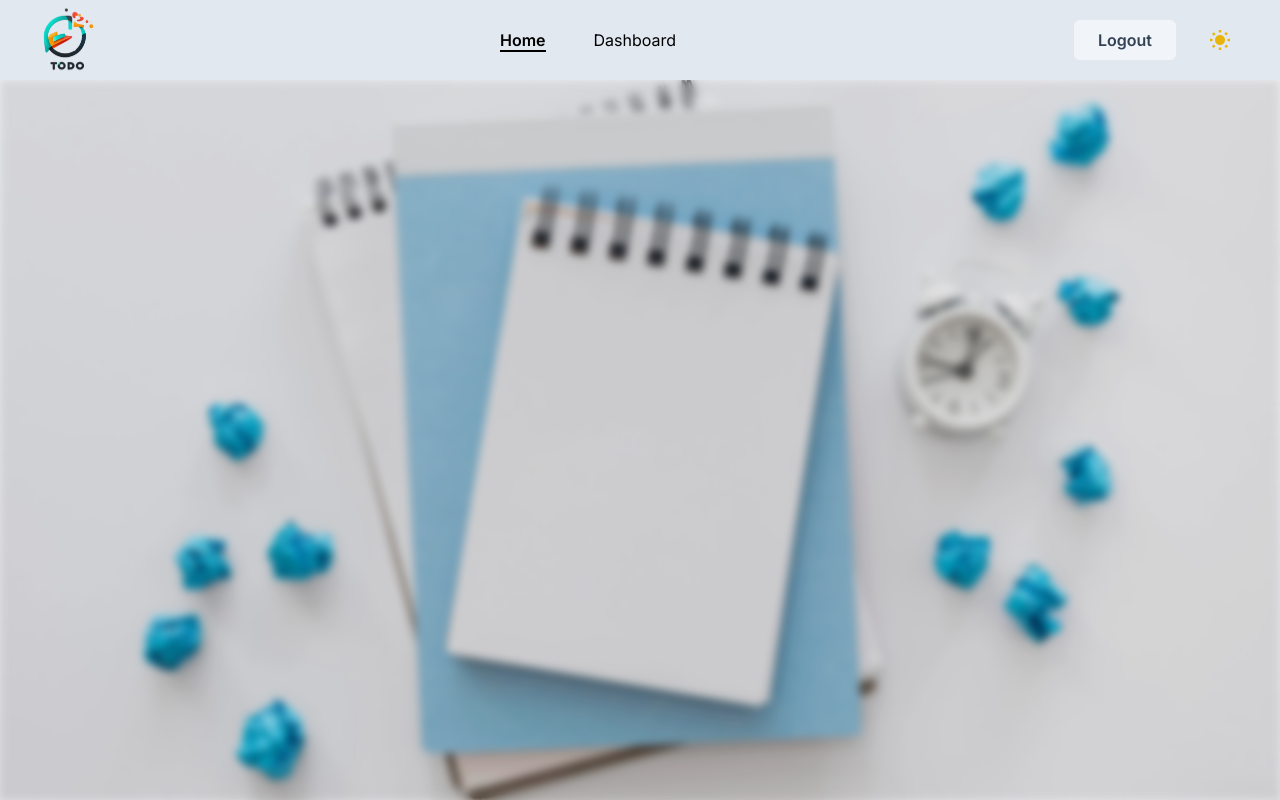
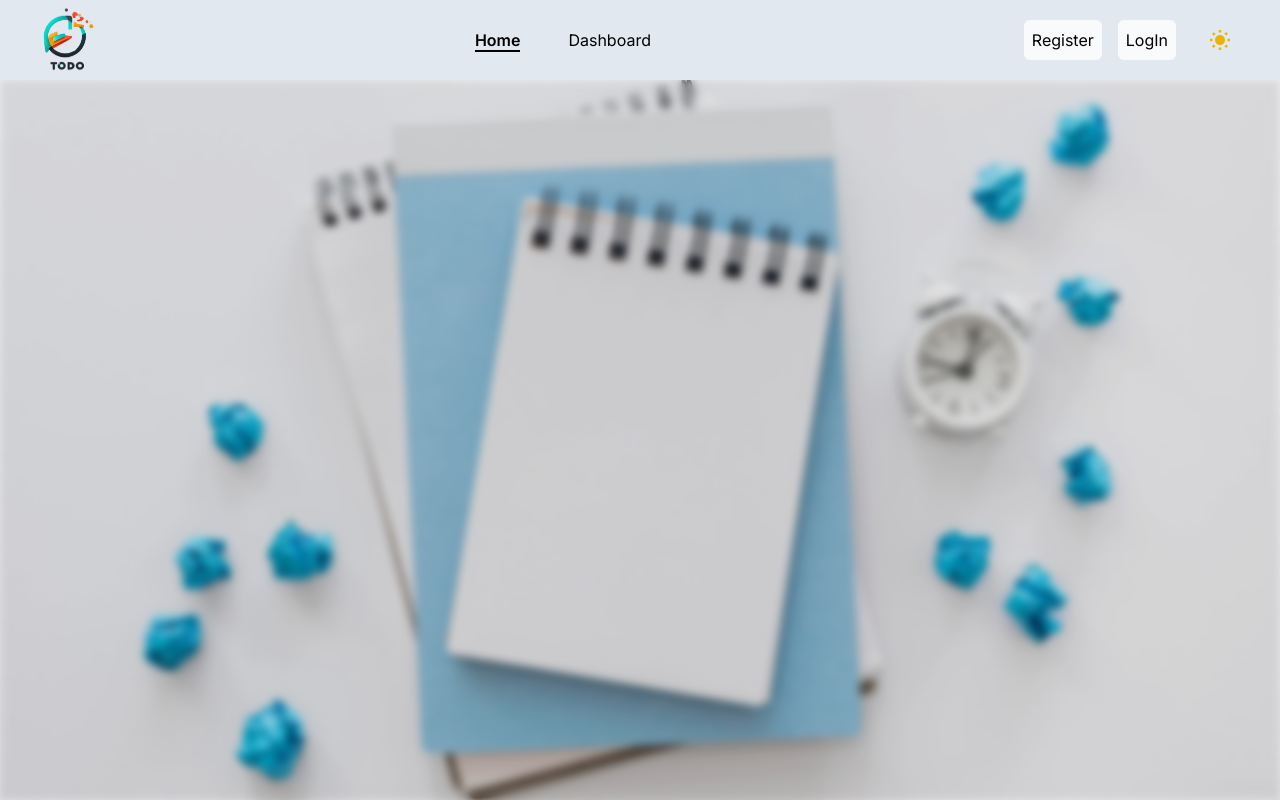
Before and after one commit to abdelrhman-shibl44/todo-app-MERN-stack, a Next.js app in the folder frontend/: page / in a window 1280 px wide. Built offline with nearby package versions, Linux system fonts and the light colour scheme.

Commit message:
add right check from redux for auth-lilnks

```diff
--- a/frontend/src/app/page.tsx
+++ b/frontend/src/app/page.tsx
@@ -1,4 +1,5 @@
 import Image from "next/image";
+
 export default function Home() {
   return (
     <section className="min-h-[calc(100vh-var(--nav-h))] items-center justify-center relative">
--- a/frontend/src/components/Navbar/AuthLinks.tsx
+++ b/frontend/src/components/Navbar/AuthLinks.tsx
@@ -1,44 +1,38 @@
 import Link from "next/link";
 import React, { useState } from "react";
 import Button from "../ui-controls/Button";
+import { useDispatch, useSelector } from "react-redux";
+import { AppDispatch, RootState } from "../../app/redux/store";
+import { logOut } from "@/app/redux/features/auth-slice";
 
 type AuthLinksProps = {
   setSidebarOpen: React.Dispatch<React.SetStateAction<boolean>>;
 };
+const AuthLinks = ({ setSidebarOpen }: AuthLinksProps) => {
+  const dispatch = useDispatch<AppDispatch>();
+  const { isAuth } = useSelector((state: RootState) => state.auth);
 
-const AuthLinks = ({ setSidebarOpen }: AuthLinksProps) => {
-  const [loading, setLoading] = useState(false);
-  const user = true;
-  const handleLogout = async () => {
-    try {
-      setLoading(true);
-    } catch (err: any) {
-      console.log(err);
-      setLoading(false);
-    }
+  const handleLogout = () => {
+    dispatch(logOut());
   };
+
   return (
     <div className="flex gap-4">
-      {user ? (
-        <Button
-          disabled={loading}
-          isFormLoading={loading}
-          onClick={handleLogout}
-          text="Logout"
-        />
+      {isAuth ? (
+        <Button onClick={handleLogout} text="Logout" />
       ) : (
         <>
           <Link
             onClick={() => setSidebarOpen(false)}
             className="bg-slate-50 dark:bg-slate-900 hover:border-t-2 border-orange-500 md:p-2 rounded-md"
-            href={"/Auth/register"}
+            href={"/auth/register"}
           >
             Register
           </Link>
           <Link
             onClick={() => setSidebarOpen(false)}
             className="bg-slate-50 dark:bg-slate-900 hover:border-t-2 border-orange-500 md:p-2 rounded-md"
-            href={"/Auth/login"}
+            href={"/auth/login"}
           >
             LogIn
           </Link>
```
